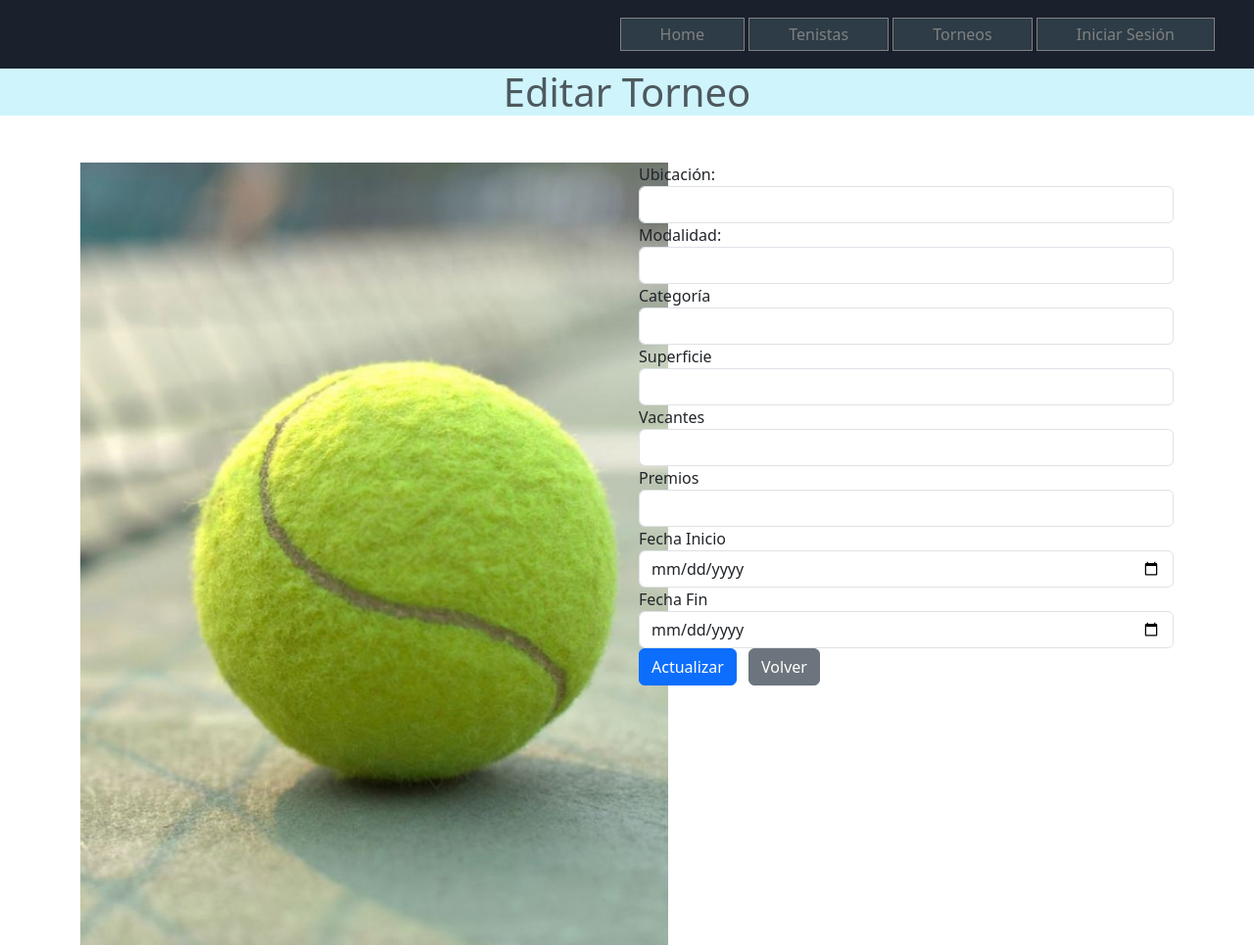
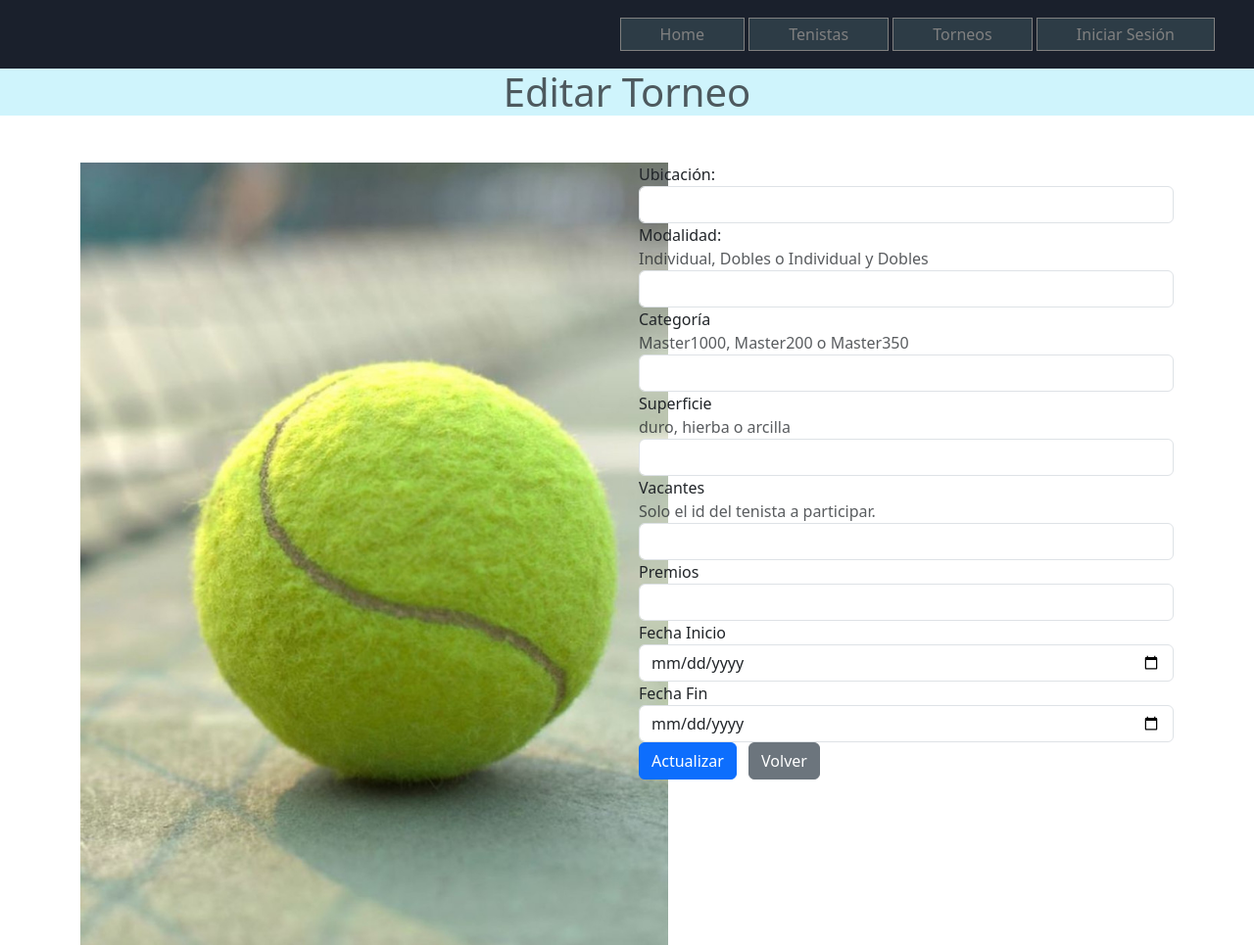
Before and after one commit to LauraGarridoArredondo/ATP_Laura_LARAVEL, a Laravel app: template resources/views/torneos/edit.blade.php in a window 1280 px wide. Shown: the top 965 px of the page at 98% size. Run offline with Laravel 12, Linux system fonts and the light colour scheme; the template is opened without the code that fills it, so the values that code supplies are empty; parts of the project's set-up code (start-up, migrations or seed data) failed here and were passed over.

Commit message:
Añadiendo solo descripciones de datos que solo se pueden añadir al editar

```diff
--- a/resources/views/tenistas/edit.blade.php
+++ b/resources/views/tenistas/edit.blade.php
@@ -75,11 +75,15 @@
 
         <div class="form-group">
             <label for="mano">Mano:</label>
+            <br>
+            <label class="text-muted">diestro, zurdo</label>
             <input class="form-control" id="mano" name="mano" type="text" required value="{{$tenista->mano}}">
         </div>
 
         <div class="form-group">
             <label for="reves">Revés:</label>
+            <br>
+            <label class="text-muted">una_mano, dos_manos</label>
             <input class="form-control" id="reves" name="reves" type="text" required value="{{$tenista->reves}}">
         </div>
 
@@ -115,6 +119,7 @@
         </div>
     </div>
 </div>
+<br>
 </html>
 @include('about')
 @include('footer')
--- a/resources/views/torneos/edit.blade.php
+++ b/resources/views/torneos/edit.blade.php
@@ -43,21 +43,29 @@
 
                 <div class="form-group">
                     <label for="modalidad"> Modalidad:</label>
+                    <br>
+                    <label class="text-muted">Individual, Dobles o Individual y Dobles</label>
                     <input class="form-control" id="modalidad" name="modalidad" type="text" required value="{{$torneo->modalidad}}">
                 </div>
 
                 <div class="form-group">
                     <label for="categoria">Categoría</label>
+                    <br>
+                    <label class="text-muted">Master1000, Master200 o Master350</label>
                     <input class="form-control" id="categoria" name="categoria" type="text" required value="{{$torneo->categoria}}">
                 </div>
 
                 <div class="form-group">
                     <label for="superficie">Superficie</label>
+                    <br>
+                    <label class="text-muted">duro, hierba o arcilla</label>
                     <input class="form-control" id="superficie" name="superficie" type="text" required value="{{$torneo->superficie}}">
                 </div>
 
                 <div class="form-group">
                     <label for="vacantes">Vacantes</label>
+                    <br>
+                    <label class="text-muted">Solo el id del tenista a participar.</label>
                     <input class="form-control" id="vacantes" name="vacantes" type="number" required value="{{$torneo->vacantes}}">
                 </div>
 
```
